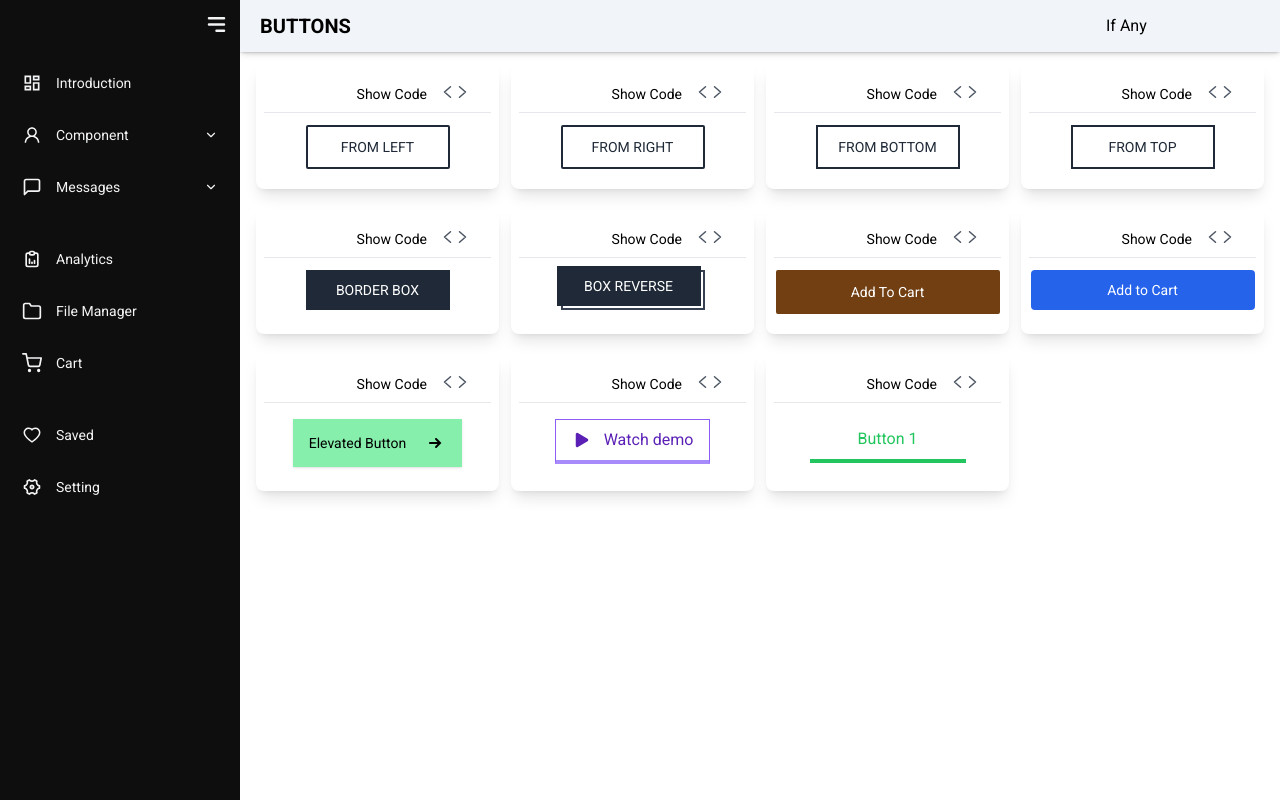
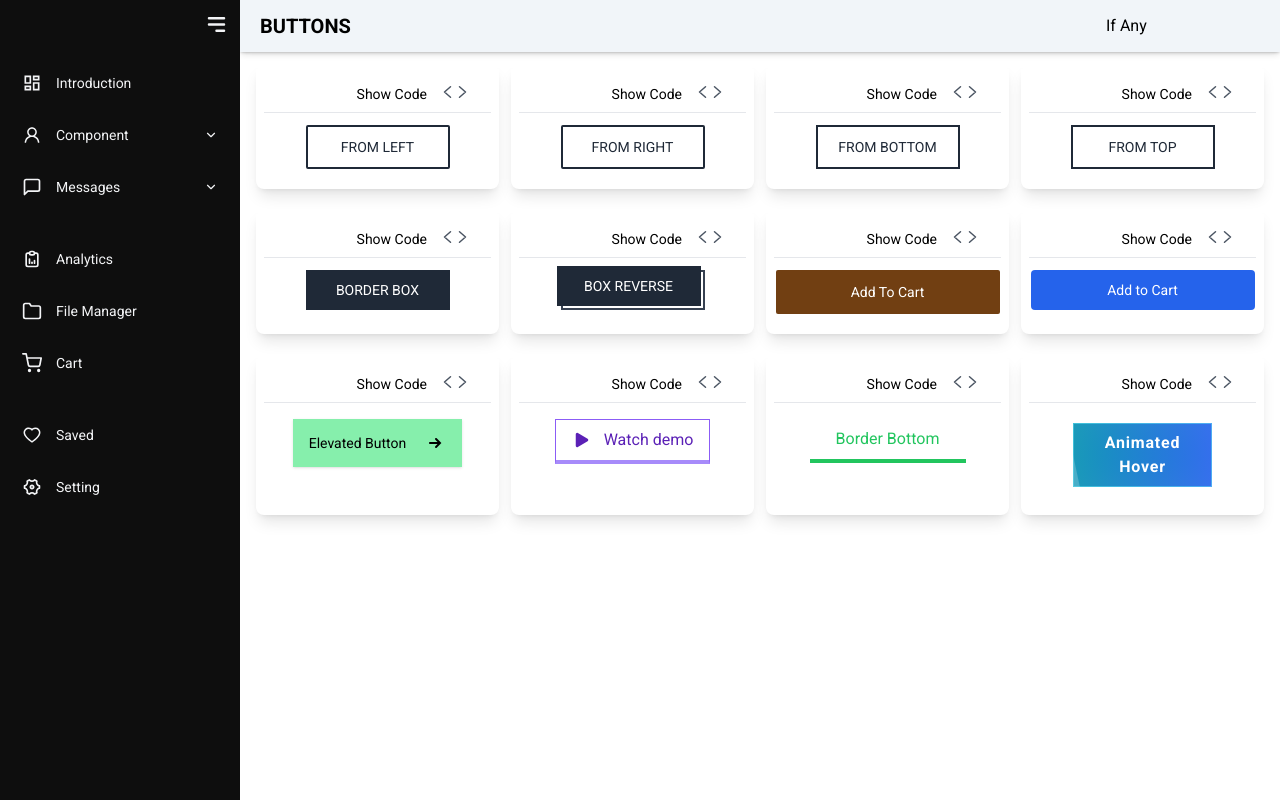
Before and after one commit to KE9SH1N/kenwind, a Next.js app: page /buttons in a window 1280 px wide. Built offline with nearby package versions, Linux system fonts and the light colour scheme.

Commit message:
added another new button component

```diff
--- a/src/app/(routes)/buttons/page.tsx
+++ b/src/app/(routes)/buttons/page.tsx
@@ -11,6 +11,7 @@ import ButtonAddToCartUpSideDownCard from "@/app/components/buttons/common/Butto
 import ButtonElevated from "@/app/components/buttons/common/ButtonElevated";
 import ButtonCallToAction from "@/app/components/buttons/common/ButtonCallToAction";
 import ButtonBorderBottom from "@/app/components/buttons/common/ButtonBorderBottom";
+import ButtonAnimatedHoverCard from "@/app/components/buttons/common/ButtonAnimatedHoverCard";
 
 const page = () => {
 	return (
@@ -27,6 +28,7 @@ const page = () => {
 				<ButtonElevated />
 				<ButtonCallToAction />
 				<ButtonBorderBottom />
+				<ButtonAnimatedHoverCard />
 			</div>
 		</GlobalLayout>
 	);
--- /dev/null
+++ b/src/app/components/buttons/button/AnimatedHover.tsx
@@ -0,0 +1,30 @@
+import React from "react";
+
+const AnimatedHover = () => {
+	return (
+		<div className="bg-white flex justify-center items-center p-5">
+			<ul className="list-disc px-6">
+				<button className="relative px-8 py-2 font-bold text-white group overflow-hidden">
+					{/* Glowing background effect */}
+					<span className="absolute inset-0 w-full h-full bg-gradient-to-r from-cyan-500 to-blue-500 opacity-70 blur-xl group-hover:opacity-100 transition-opacity duration-300"></span>
+
+					{/*  Main button background  */}
+					<span className="absolute inset-0 w-full h-full bg-gradient-to-r from-cyan-600 to-blue-600 opacity-90"></span>
+
+					{/*  Shine effect */}
+					<span className="absolute inset-0 w-1/4 h-full bg-white/20 skew-x-12 transform -translate-x-full group-hover:translate-x-[400%] transition-transform duration-1000"></span>
+
+					{/* Button text */}
+					<span className="relative flex items-center gap-2">
+						<span className="tracking-wider">Animated Hover</span>
+					</span>
+
+					{/* Border glow effect */}
+					<span className="absolute inset-0 w-full h-full border border-cyan-300/50"></span>
+				</button>
+			</ul>
+		</div>
+	);
+};
+
+export default AnimatedHover;
--- a/src/app/components/buttons/button/BorderBottom.tsx
+++ b/src/app/components/buttons/button/BorderBottom.tsx
@@ -4,7 +4,7 @@ const BorderBottom = () => {
 	return (
 		<div className="ct-flex-center w-full sm:w-auto p-4 gap-4 flex-wrap justify-center">
 			<button className="w-[80%] py-2 border-b-4 border-green-500 text-green-500 hover:text-white hover:bg-green-500 smooth-animation-mid">
-				Button 1
+				Border Bottom
 			</button>
 		</div>
 	);
--- /dev/null
+++ b/src/app/components/buttons/common/ButtonAnimatedHoverCard.tsx
@@ -0,0 +1,58 @@
+"use client";
+import React, { useState } from "react";
+import CodeSnipetModal from "../../modals/CodeSnipetModal";
+import CodeSnipetComp from "../../common/CodeSnipetComp";
+import ElevatedButton from "../button/ElevatedButton";
+import CallToAction from "../button/CallToAction";
+import BorderBottom from "../button/BorderBottom";
+import AnimatedHover from "../button/AnimatedHover";
+
+const ButtonAnimatedHoverCard = () => {
+	const [isOpen, setIsOpen] = useState(false);
+
+	const toggleShowCode = () => {
+		setIsOpen(!isOpen);
+	};
+
+	const closeModal = () => {
+		setIsOpen(false);
+	};
+	const buttonBorderBoxReverseCode = `
+        <div className="bg-white flex justify-center items-center p-5">
+			<ul className="list-disc px-6">
+				<button className="relative px-8 py-2 font-bold text-white group overflow-hidden">
+					{/* Glowing background effect */}
+					<span className="absolute inset-0 w-full h-full bg-gradient-to-r from-cyan-500 to-blue-500 opacity-70 blur-xl group-hover:opacity-100 transition-opacity duration-300"></span>
+
+					{/*  Main button background  */}
+					<span className="absolute inset-0 w-full h-full bg-gradient-to-r from-cyan-600 to-blue-600 opacity-90"></span>
+
+					{/*  Shine effect */}
+					<span className="absolute inset-0 w-1/4 h-full bg-white/20 skew-x-12 transform -translate-x-full group-hover:translate-x-[400%] transition-transform duration-1000"></span>
+
+					{/* Button text */}
+					<span className="relative flex items-center gap-2">
+						<span className="tracking-wider">Animated Hover</span>
+					</span>
+
+					{/* Border glow effect */}
+					<span className="absolute inset-0 w-full h-full border border-cyan-300/50"></span>
+				</button>
+			</ul>
+		</div>
+	`;
+
+	return (
+		<CodeSnipetComp toggleShowCode={toggleShowCode} isOpen={isOpen}>
+			<AnimatedHover />
+			{isOpen && (
+				<CodeSnipetModal
+					closeModal={closeModal}
+					componentCode={buttonBorderBoxReverseCode}
+				/>
+			)}
+		</CodeSnipetComp>
+	);
+};
+
+export default ButtonAnimatedHoverCard;
--- a/src/app/components/buttons/common/ButtonBorderBottom.tsx
+++ b/src/app/components/buttons/common/ButtonBorderBottom.tsx
@@ -19,7 +19,7 @@ const ButtonBorderBottom = () => {
 	const buttonBorderBoxReverseCode = `
         <div className="ct-flex-center w-full sm:w-auto p-4 gap-4 flex-wrap justify-center">
 			<button className="w-[80%] py-2 border-b-4 border-green-500 text-green-500 hover:text-white hover:bg-green-500 smooth-animation-mid">
-				Button 1
+				Border Bottom
 			</button>
 		</div>
 	`;
```
